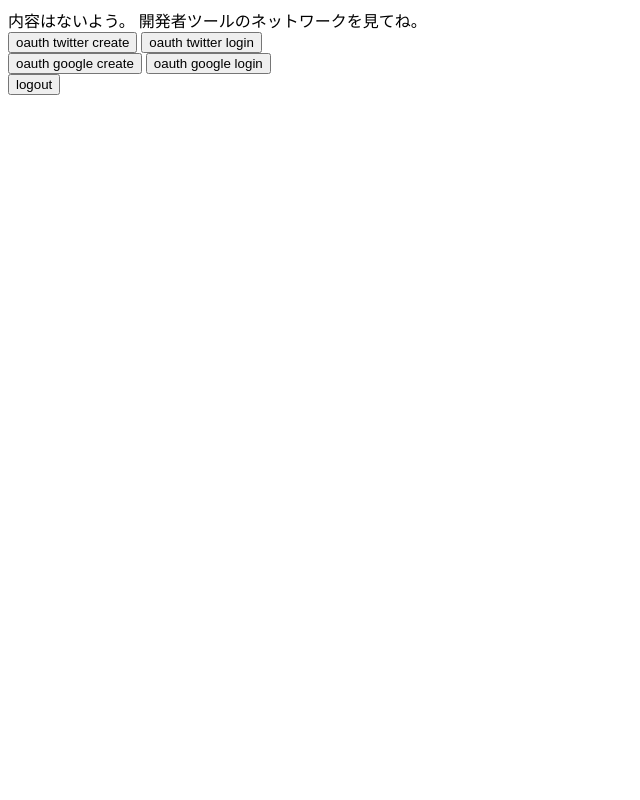
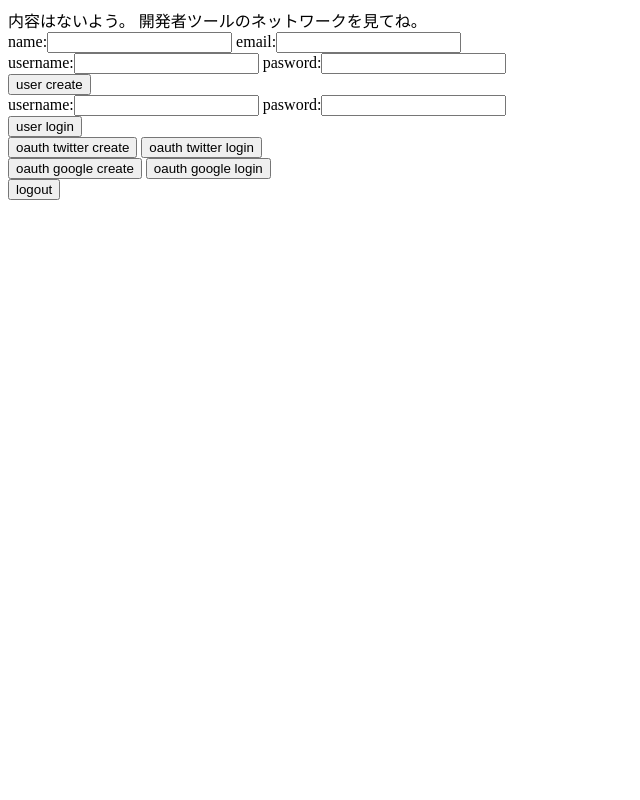
Before and after one commit to ritogk/memo_jwt, a Flask app: page / in a window 1280 px wide. Shown: the whole page, without its empty margins (0-640 px from the left). Run offline with Flask 3, Linux system fonts and the light colour scheme.

Commit message:
login logout syuusei

```diff
--- a/src/controllers/user_controller.py
+++ b/src/controllers/user_controller.py
@@ -55,9 +55,7 @@ class UserController:
         token = jwt.encode(content, key, algorithm="HS256").decode('utf-8')
         # result = jwt.decode(encoded, key, algorithms="HS256")
         # print(result)
-
-        server_domain = 'server.test.com'
-
+        server_domain = current_app.config['SERVER_DOMAIN']
         response = make_response({
             'id': user.id,
             'name': user.name,
--- a/src/templates/oauth_callback.html
+++ b/src/templates/oauth_callback.html
@@ -10,7 +10,6 @@
   serverOrigin = "https://df6e-2400-2200-622-b4b8-41f2-2585-d918-4047.jp.ngrok.io/"
 
   const code = getParam("code", window.location.href)
-  debugger
   if(code){
     const data = {code:code};
     const param  = {
--- a/src/templates/work.html
+++ b/src/templates/work.html
@@ -3,6 +3,19 @@
   <body>
     内容はないよう。 開発者ツールのネットワークを見てね。
   </body>
+  <br>
+  name:<input type="text" id="text-name"></input>
+  email:<input type="text" id="text-email"></input>
+  <br>
+  username:<input type="text" id="text-username"></input>
+  pasword:<input type="text" id="text-password"></input>
+  <br>
+  <button id="button-create">user create</button>
+  <br>
+  username:<input type="text" id="text-username-login"></input>
+  pasword:<input type="text" id="text-password-login"></input>
+  <br>
+  <button id="button-login">user login</button>
   <br>
   <button id="button-twitter-create">oauth twitter create</button>
   <button id="button-twitter-login">oauth twitter login</button>
@@ -14,6 +27,52 @@
 </html>
 
 <script>
+  // create
+  document.getElementById("button-create").onclick = function() {
+    const data = {
+      name: document.getElementById("text-name").value,
+      email: document.getElementById("text-email").value,
+      username: document.getElementById("text-username").value,
+      password: document.getElementById("text-password").value,
+    };
+    const param  = {
+      method: "POST",
+      headers: {
+        "Content-Type": "application/json; charset=utf-8"
+      },
+      body: JSON.stringify(data)
+    };
+    fetch(clinetOrigin + '/users', param)
+    .then((res)=>{
+      return( res.json() );
+    })
+    .then((data)=>{
+      console.log('create owata');
+    });
+  };
+
+  // login
+  document.getElementById("button-login").onclick = function() {
+    const data = {
+      username: document.getElementById("text-username-login").value,
+      password: document.getElementById("text-password-login").value,
+    };
+    const param  = {
+      method: "POST",
+      headers: {
+        "Content-Type": "application/json; charset=utf-8"
+      },
+      body: JSON.stringify(data)
+    };
+    fetch(clinetOrigin + '/users/login', param)
+    .then((res)=>{
+      return( res.json() );
+    })
+    .then((data)=>{
+      console.log('login owata');
+    });
+  };
+
   // logout
   document.getElementById("button-logout").onclick = function() {
     const data = {};
```
